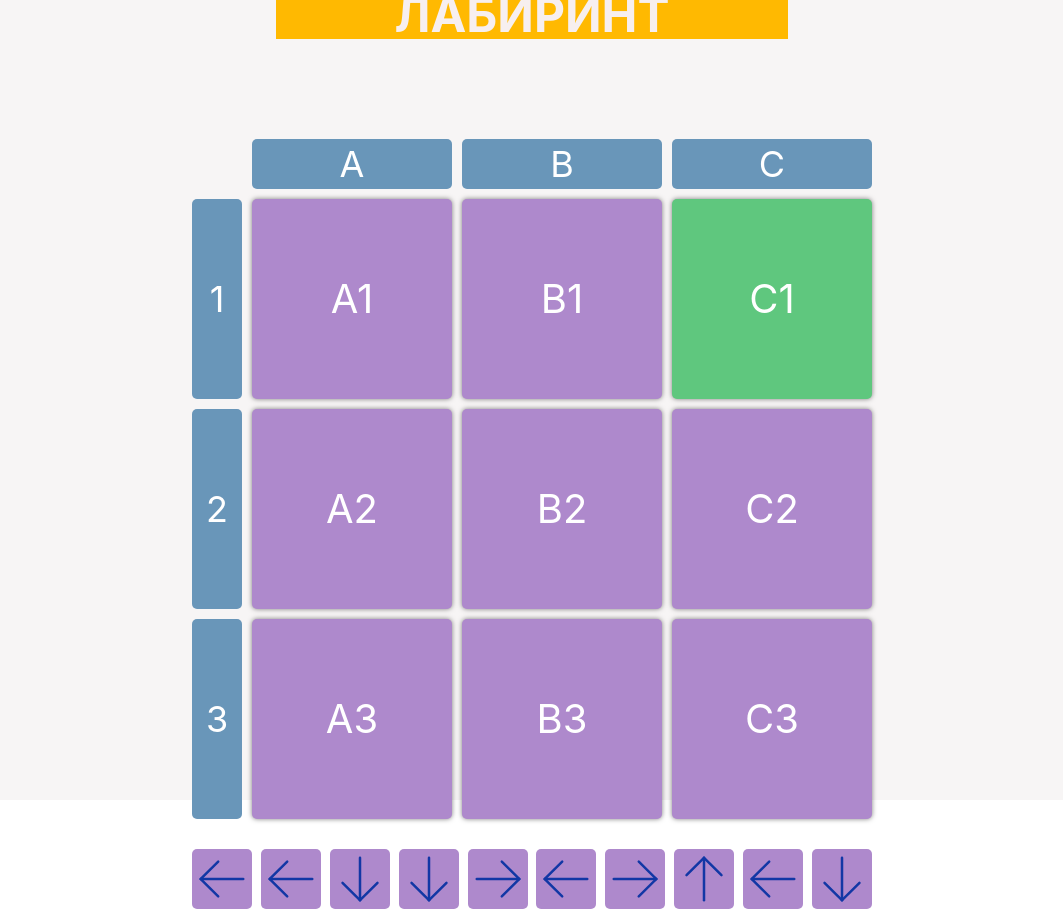
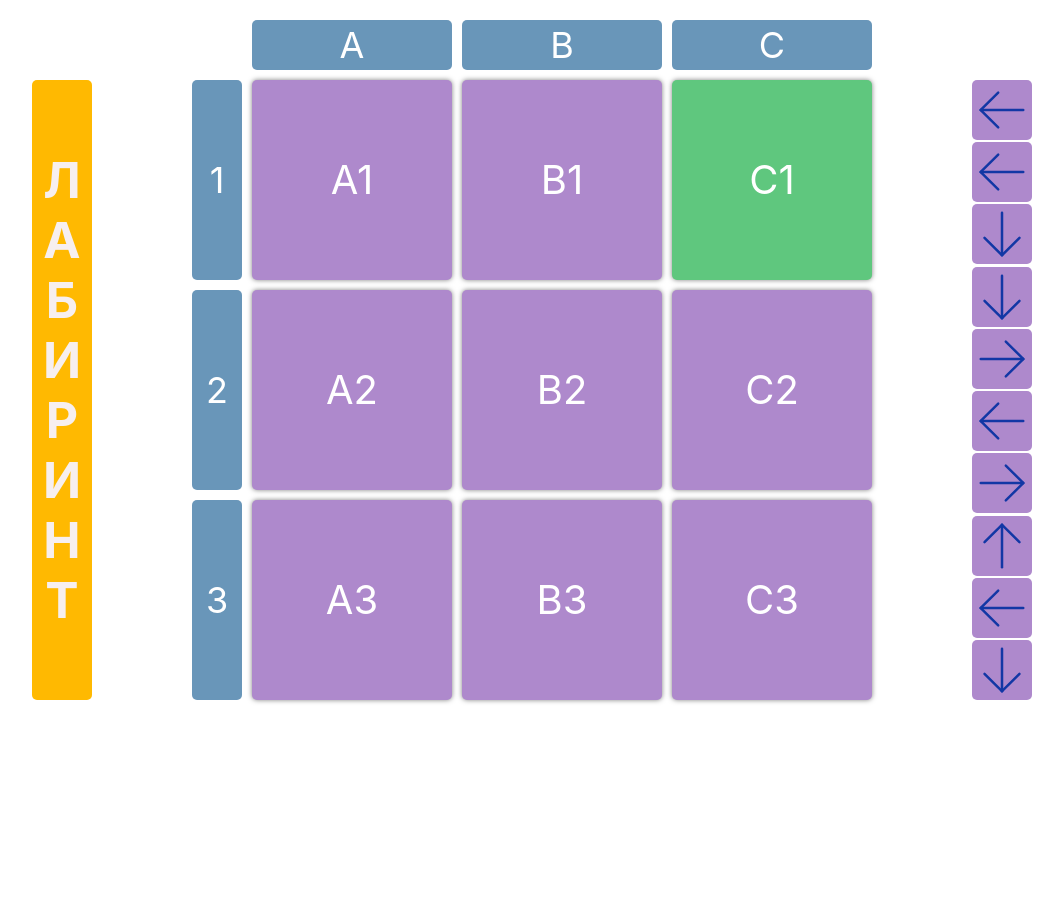
Before and after one commit to Ihomeeer/react-maze, a React (Create React App) app: page / in a window 1280 px wide. Shown: the whole page, without its empty margins (108-1171 px from the left). After the commit the page ends 800 px from the top, so only its background shows below. Built offline with nearby package versions, Linux system fonts and the light colour scheme.

Commit message:
fixed fullHD resolution

```diff
--- a/src/components/App/App.module.css
+++ b/src/components/App/App.module.css
@@ -1,9 +1,11 @@
 .app {
-  width: 100vw;
-  height: 100vh;
+  width: 100%;
+  height: 100%;
+  padding: 20px;
   display: flex;
-  flex-direction: column;
-  align-items: center;
-  justify-content: center;
-  background-color: #f7f5f5;
+  flex-direction: row;
+  align-items: flex-start;
+  justify-content: space-around;
+  background-color: white;
+  box-sizing: border-box;
 }
--- a/src/components/Arrows/Arrows.module.css
+++ b/src/components/Arrows/Arrows.module.css
@@ -1,9 +1,10 @@
 .arrows {
-  width: 100%;
-  height: fit-content;
-  margin-top: 30px;
+  width: fit-content;
+  height: 620px;
+  margin-top: 10px;
+  margin-left: 100px;
   display: flex;
-  flex-direction: row;
+  flex-direction: column;
   align-items: center;
   justify-content: space-between;
   border-radius: 5px;
--- a/src/components/Field/Field.jsx
+++ b/src/components/Field/Field.jsx
@@ -77,7 +77,7 @@ function Field(props) {
           })
         }
       </div>
-
+      <div className={styles.mazeWrapper}>
         <div className={styles.mainField}>
           <div className={styles.tipsLeft}>
             {
@@ -105,6 +105,10 @@ function Field(props) {
 
         <Arrows />
 
+      </div>
+
+
+
     </section>
   );
 }
--- a/src/components/Field/Field.module.css
+++ b/src/components/Field/Field.module.css
@@ -1,12 +1,20 @@
 .field {
   width: fit-content;
-  height: fit-content;
-  margin: auto;
+  height: 100%;
+  margin: auto auto auto 0;
   display: flex;
   flex-direction: column;
   align-items: center;
   justify-content: center;
   box-sizing: border-box;
+}
+
+.mazeWrapper {
+  width: fit-content;
+  height: fit-content;
+  display: flex;
+  flex-direction: row;
+  align-items: center;
 }
 
 .tipsGridTemplate {
@@ -18,7 +26,7 @@
 
 .tipsTop {
   composes: tipsGridTemplate;
-  margin: auto 0 auto auto;
+  margin-left: -100px;
   grid-template-columns: repeat(3, 1fr);
 }
 
--- a/src/components/Header/Header.module.css
+++ b/src/components/Header/Header.module.css
@@ -1,7 +1,8 @@
 .header {
-  width: 40%;
-  height: 100px;
-  margin: 100px auto;
+  width: 60px;
+  height: 620px;
+  margin: 60px 100px auto auto;
+  border-radius: 5px;
   display: flex;
   flex-direction: column;
   align-items: center;
@@ -15,6 +16,8 @@
   height: fit-content;
   margin: 0;
   text-align: center;
-  font-size: 48px;
-  line-height: 48px;
+  font-size: 50px;
+  line-height: 60px;
+  writing-mode: vertical-lr;
+  text-orientation: upright;
 }
```
Also changed, not shown: package.json (line endings or trailing spaces). Lines whose indentation alone changed are shown as unchanged.
